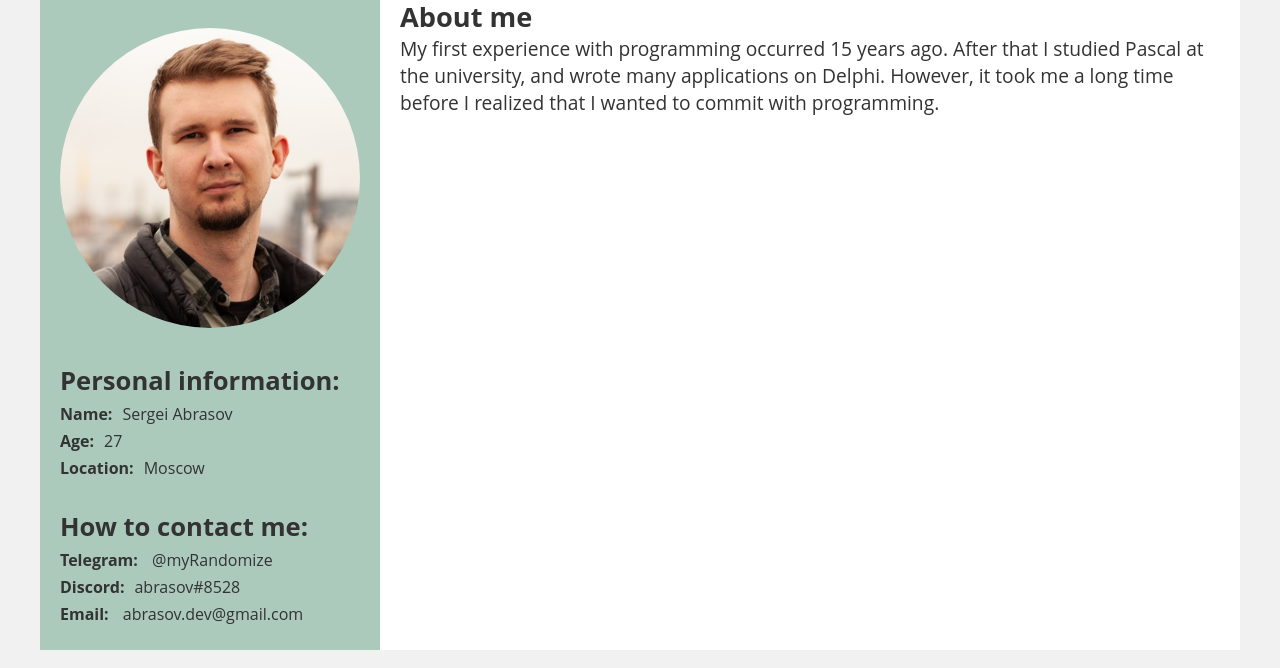
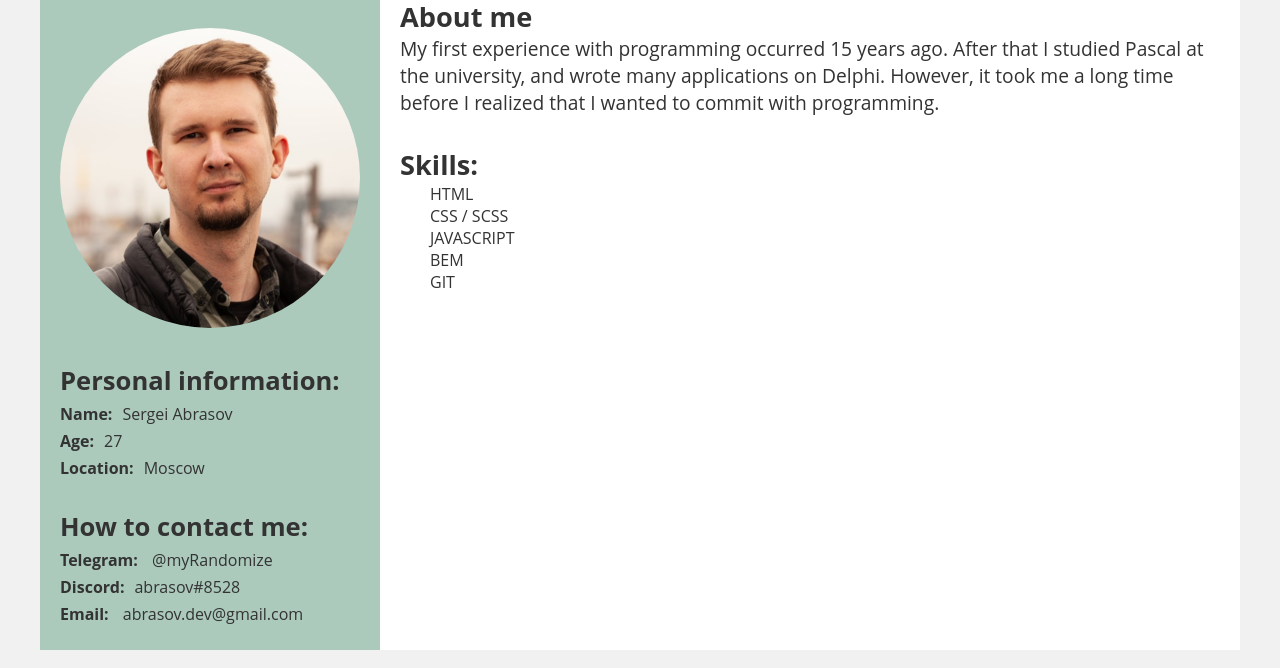
Before and after one commit to abrasov/rsschool-cv, a plain HTML site: page index.html in a window 1280 px wide. Shown: the part 132-800 px from the top of the page. Drawn offline with Linux system fonts and the light colour scheme.

Commit message:
feat: add section skills

```diff
--- a/css/style.css
+++ b/css/style.css
@@ -85,9 +85,16 @@ a {
 .section__title {
   font-size: 1.7em;
 }
-.about {
+.about,
+.skills {
   margin-bottom: 30px;
 }
 .about__text {
   font-size: 1.2em;
 }
+.skills__list {
+  padding-left: 30px;
+}
+.skills__item {
+  text-transform: uppercase;
+}
--- a/index.html
+++ b/index.html
@@ -52,6 +52,16 @@
             My first experience with programming occurred 15 years ago. After that I studied Pascal at the university, and wrote many applications on Delphi. However, it took me a long time before I realized that I wanted to commit with programming.
           </p>
         </section>
+        <section class="skills">
+          <h3 class="section__title">Skills:</h3>
+          <ul class="skills__list">
+            <li class="skills__item">html</li>
+            <li class="skills__item">css / scss</li>
+            <li class="skills__item">javascript</li>
+            <li class="skills__item">bem</li>
+            <li class="skills__item">git</li>
+          </ul>
+        </section>
       </main>
     </div>
   </body>
```
